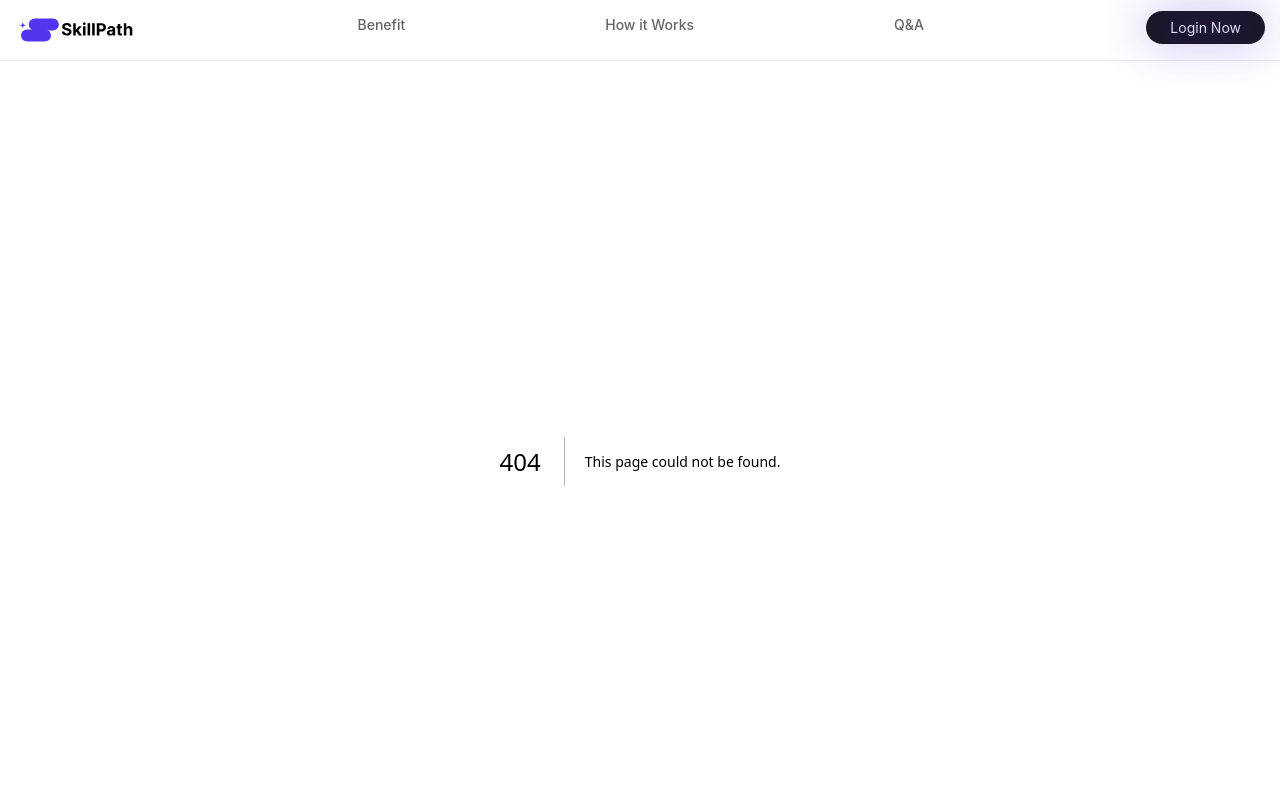
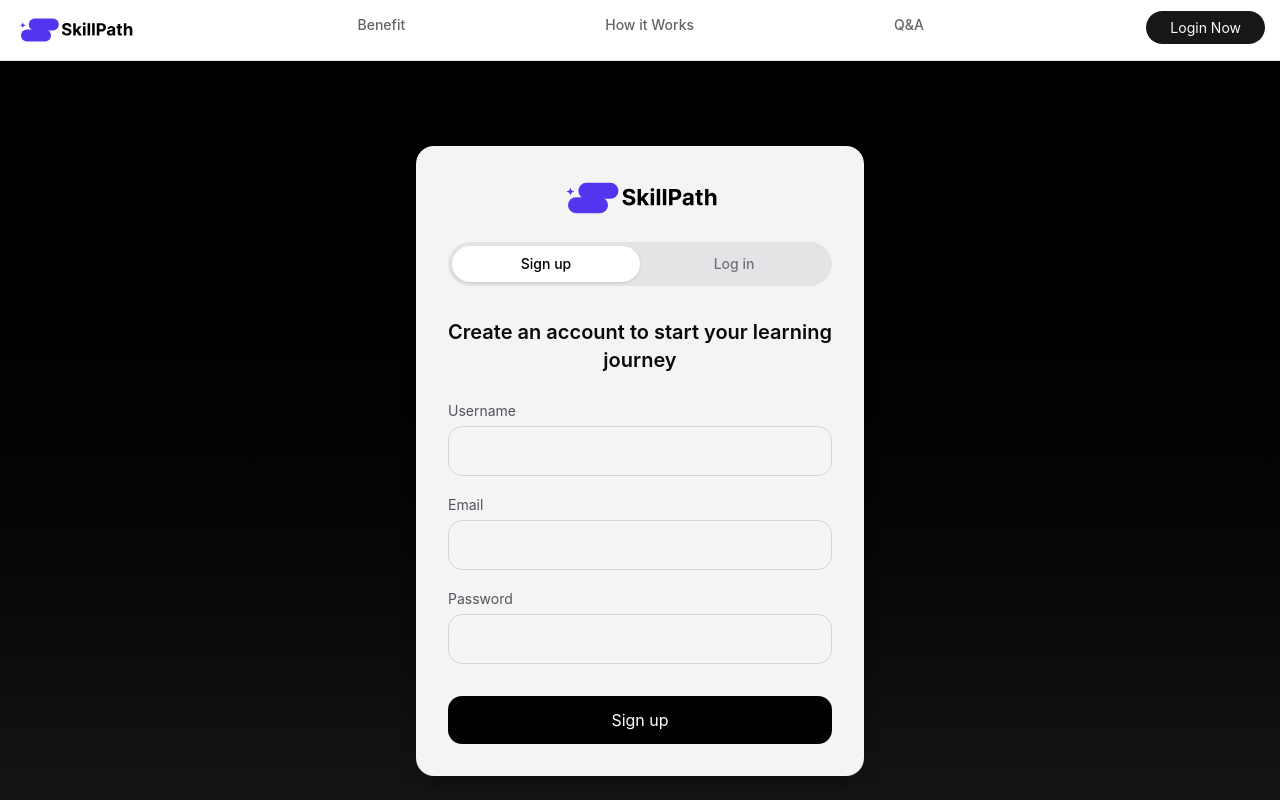
Before and after one commit to chingu-voyages/V59-tier3-team-37, a Next.js app: page /auth in a window 1280 px wide. Before the commit this address had no page. Shown: the top 800 px of the page. Built offline with nearby package versions, Linux system fonts and the light colour scheme; no server answers.

Commit message:
fixed error (#54)

```diff
--- /dev/null
+++ b/app/(routes)/auth/page.tsx
@@ -0,0 +1,143 @@
+"use client";
+
+import {
+  createUserWithEmailAndPassword,
+  signInWithEmailAndPassword,
+} from "firebase/auth";
+import Image from "next/image";
+import { useRouter } from "next/navigation";
+import { useState } from "react";
+import { auth } from "@/lib/firebase";
+
+export default function AuthPage() {
+  const router = useRouter();
+
+  const [activeTab, setActiveTab] = useState<"signup" | "login">("signup");
+  const [username, setUsername] = useState("");
+  const [email, setEmail] = useState("");
+  const [password, setPassword] = useState("");
+
+  const handleSubmit = async (e: React.FormEvent) => {
+    e.preventDefault();
+
+    try {
+      if (activeTab === "signup") {
+        await createUserWithEmailAndPassword(auth, email, password);
+        alert("Account created!");
+      } else {
+        await signInWithEmailAndPassword(auth, email, password);
+        alert("Logged in!");
+        router.push("/");
+      }
+    } catch (error: unknown) {
+      if (error instanceof Error) {
+        alert(error.message);
+      }
+    }
+  };
+
+  return (
+    <div className="min-h-screen bg-gradient-to-b from-black to-zinc-900 flex items-center justify-center px-4">
+      <div className="w-full max-w-md bg-zinc-100 rounded-2xl p-8 shadow-xl">
+        {/* Logo */}
+        <div className="flex items-center justify-center mb-6">
+          <Image
+            src="/SkillPath.svg"
+            alt="Logo"
+            width={160}
+            height={80}
+            className="object-contain"
+          />
+        </div>
+
+        {/* Tabs */}
+        <div className="flex bg-zinc-200 rounded-full p-1 mb-8">
+          <button
+            type="button"
+            onClick={() => setActiveTab("signup")}
+            className={`flex-1 py-2 rounded-full text-sm font-medium transition ${
+              activeTab === "signup"
+                ? "bg-white shadow text-black"
+                : "text-zinc-500"
+            }`}
+          >
+            Sign up
+          </button>
+
+          <button
+            type="button"
+            onClick={() => setActiveTab("login")}
+            className={`flex-1 py-2 rounded-full text-sm font-medium transition ${
+              activeTab === "login"
+                ? "bg-white shadow text-black"
+                : "text-zinc-500"
+            }`}
+          >
+            Log in
+          </button>
+        </div>
+
+        {/* Title */}
+        <h2 className="text-xl font-semibold text-center mb-6">
+          {activeTab === "signup"
+            ? "Create an account to start your learning journey"
+            : "Welcome back"}
+        </h2>
+
+        {/* Form */}
+        <form onSubmit={handleSubmit} className="space-y-4">
+          {/* Username only for signup */}
+          {activeTab === "signup" && (
+            <div>
+              <label htmlFor="username" className="text-sm text-zinc-600">
+                Username
+              </label>
+              <input
+                id="username"
+                type="text"
+                value={username}
+                onChange={(e) => setUsername(e.target.value)}
+                className="w-full mt-1 px-4 py-3 rounded-xl border border-zinc-300 focus:outline-none focus:ring-2 focus:ring-black"
+              />
+            </div>
+          )}
+
+          {/* Email */}
+          <div>
+            <label htmlFor="email" className="text-sm text-zinc-600">
+              Email
+            </label>
+            <input
+              id="email"
+              type="email"
+              value={email}
+              onChange={(e) => setEmail(e.target.value)}
+              className="w-full mt-1 px-4 py-3 rounded-xl border border-zinc-300 focus:outline-none focus:ring-2 focus:ring-black"
+            />
+          </div>
+
+          {/* Password */}
+          <div>
+            <label htmlFor="password" className="text-sm text-zinc-600">
+              Password
+            </label>
+            <input
+              id="password"
+              type="password"
+              value={password}
+              onChange={(e) => setPassword(e.target.value)}
+              className="w-full mt-1 px-4 py-3 rounded-xl border border-zinc-300 focus:outline-none focus:ring-2 focus:ring-black"
+            />
+          </div>
+
+          <button
+            type="submit"
+            className="w-full bg-black text-white py-3 rounded-xl mt-4 hover:opacity-90 transition"
+          >
+            {activeTab === "signup" ? "Sign up" : "Log in"}
+          </button>
+        </form>
+      </div>
+    </div>
+  );
+}
--- a/biome.json
+++ b/biome.json
@@ -1,5 +1,5 @@
 {
-  "$schema": "https://biomejs.dev/schemas/2.3.12/schema.json",
+  "$schema": "https://biomejs.dev/schemas/2.3.13/schema.json",
   "vcs": {
     "enabled": true,
     "clientKind": "git",
--- a/components/layout/Header.tsx
+++ b/components/layout/Header.tsx
@@ -32,9 +32,9 @@ export default function Header() {
       </nav>
       {/* Login Button */}
       <div className="shrink-0 relative">
-        <div className="absolute -inset-1 rounded-full bg-[#3F1CD4] opacity-30 blur-xl z-0"></div>
+        <div className="-inset-1 rounded-full bg-[#3F1CD4] opacity-30 blur-xl z-0 cursor-pointer"></div>
         <Link
-          href="/login"
+          href="/auth"
           className="px-6 py-2 bg-primary text-primary-foreground rounded-full text-sm hover:bg-primary-foreground hover:text-primary transition-colors"
         >
           Login Now
--- /dev/null
+++ b/lib/firebase.ts
@@ -0,0 +1,21 @@
+import { initializeApp } from "firebase/app";
+import {
+  browserLocalPersistence,
+  getAuth,
+  setPersistence,
+} from "firebase/auth";
+
+const firebaseConfig = {
+  apiKey: process.env.NEXT_PUBLIC_FIREBASE_API_KEY,
+  authDomain: process.env.NEXT_PUBLIC_FIREBASE_AUTH_DOMAIN,
+  projectId: process.env.NEXT_PUBLIC_FIREBASE_PROJECT_ID,
+  appId: process.env.NEXT_PUBLIC_FIREBASE_APP_ID,
+};
+
+const app = initializeApp(firebaseConfig);
+
+export const auth = getAuth(app);
+
+setPersistence(auth, browserLocalPersistence);
+
+export default app;
--- a/package.json
+++ b/package.json
@@ -19,6 +19,7 @@
     "@uidotdev/usehooks": "^2.4.1",
     "class-variance-authority": "^0.7.1",
     "clsx": "^2.1.1",
+    "firebase": "^12.9.0",
     "js-cookie": "^3.0.5",
     "lucide-react": "^0.562.0",
     "next": "16.1.2",
```
Also changed, not shown: app/page.tsx (+2 -7 lines), components/interview/Benefit.tsx (+11 -21 lines), components/interview/FearCard.tsx (+5 -11 lines), components/interview/InterviewFear.tsx (+19 -6 lines), components/ui/card.tsx (+13 -13 lines), 1 other file (tests, documents, lock files or other folders).
